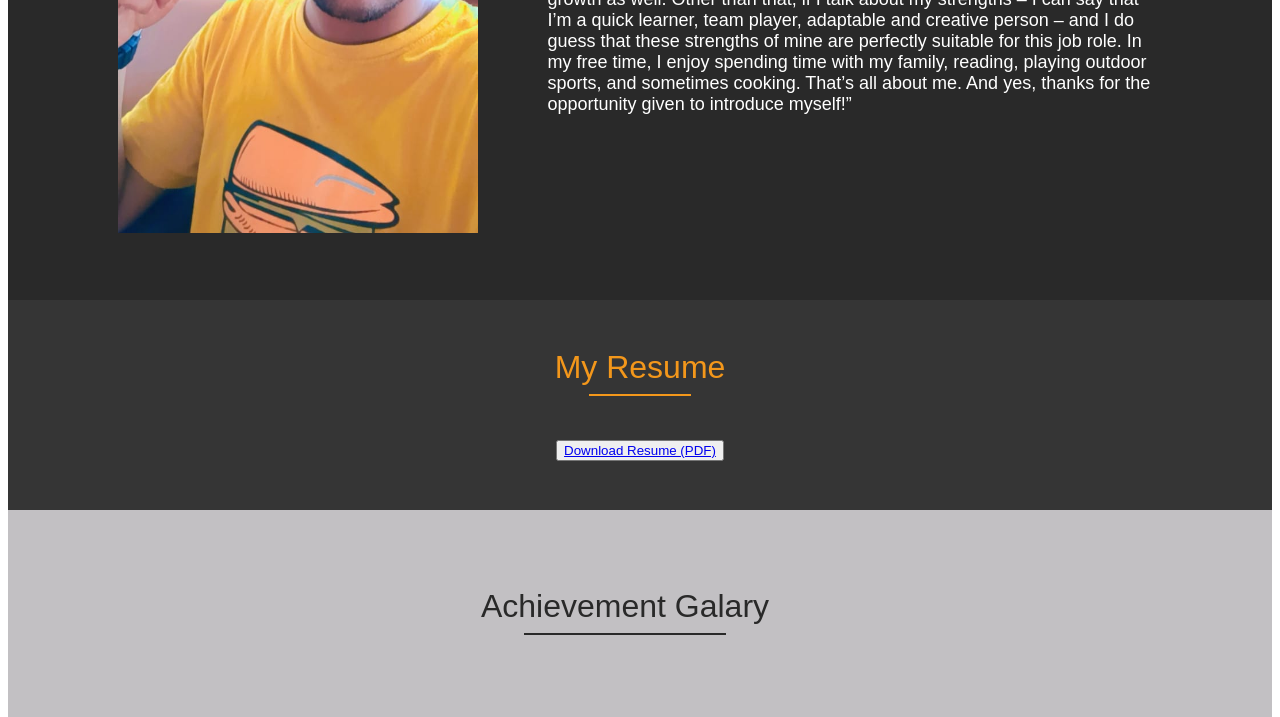
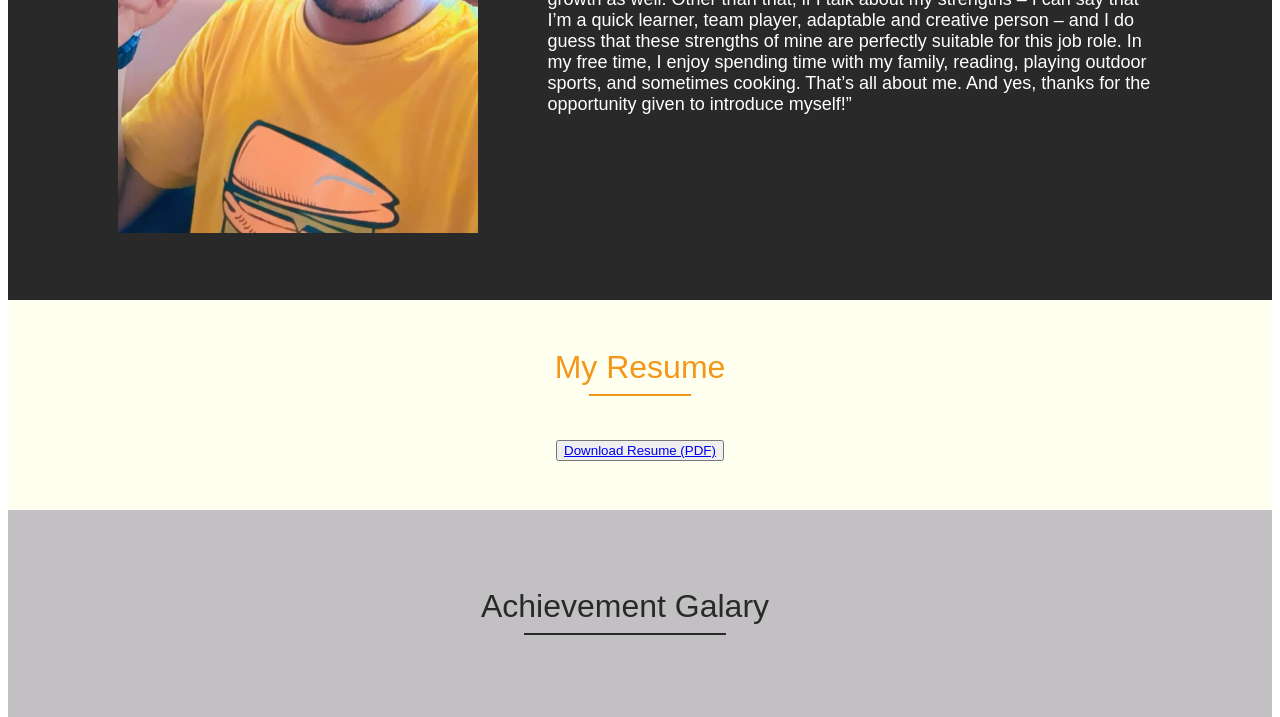
Before and after one commit to Priyanshu581/Portfolio, a plain HTML site: page index.html in a window 1280 px wide. Shown: the part 974-1691 px from the top of the page. Drawn offline with Linux system fonts and the light colour scheme.

Commit message:
Update index.html

```diff
--- a/index.html
+++ b/index.html
@@ -174,7 +174,7 @@
     </table>
     <!--End About-->
      <!--Resume-->
-     <table id="Resume" border="0" width="100%" cellpadding="0" cellspacing="0" bgcolor="#353535">
+     <table id="Resume" border="0" width="100%" cellpadding="0" cellspacing="0" bgcolor="#fffffff">
         <tr>
             <td>
                 <table border="0" width="85%" cellpadding="15" cellspacing="0" align="center">
```
